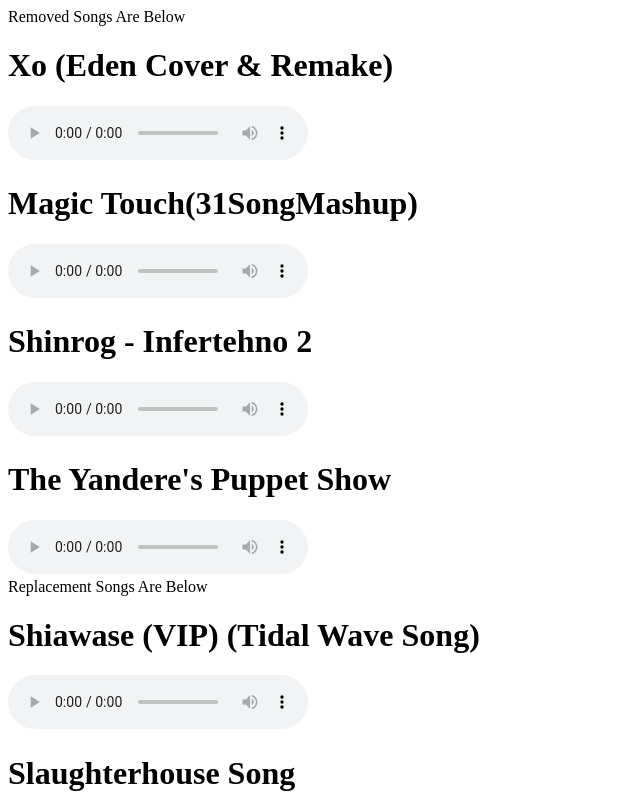
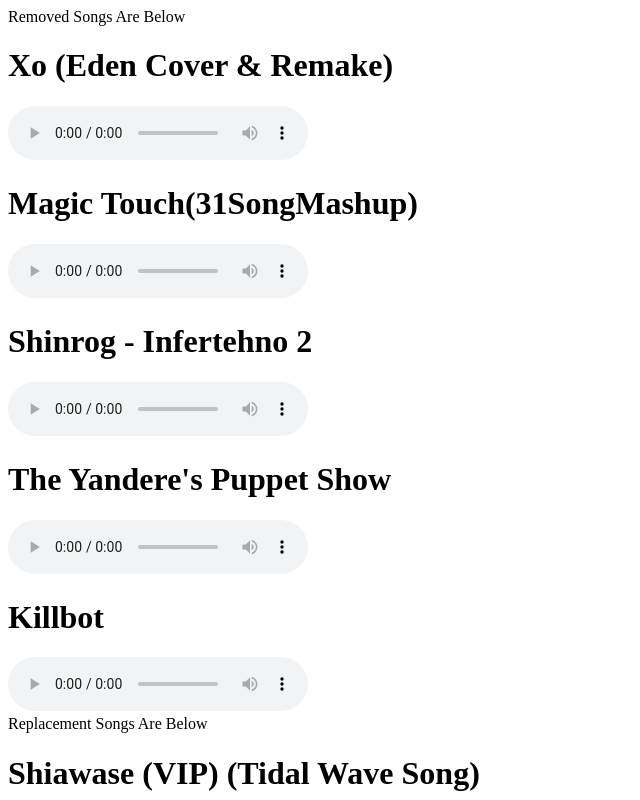
Before and after one commit to Jedi-Coder1/Geometry-Dash-NONG-Songs, a plain HTML site: page docs/index.html in a window 1280 px wide. Shown: the top 800 px of the page, without its empty margins (0-640 px from the left). Drawn offline with Linux system fonts and the light colour scheme.

Commit message:
Update index.html

```diff
--- a/docs/index.html
+++ b/docs/index.html
@@ -36,6 +36,13 @@
       Your browser does not support the audio tag.
     </audio>
   </div>
+  <div>
+    <h1>Killbot</h1>
+    <audio controls>
+      <source src="https://github.com/Jedi-Coder1/Geometry-Dash-NONG-Songs/raw/main/MUSIC/464120.mp3" type="audio/mpeg">
+      Your browser does not support the audio tag.
+    </audio>
+  </div>
   Replacement Songs Are Below
   <div>
     <h1>Shiawase (VIP) (Tidal Wave Song)</h1>
```
